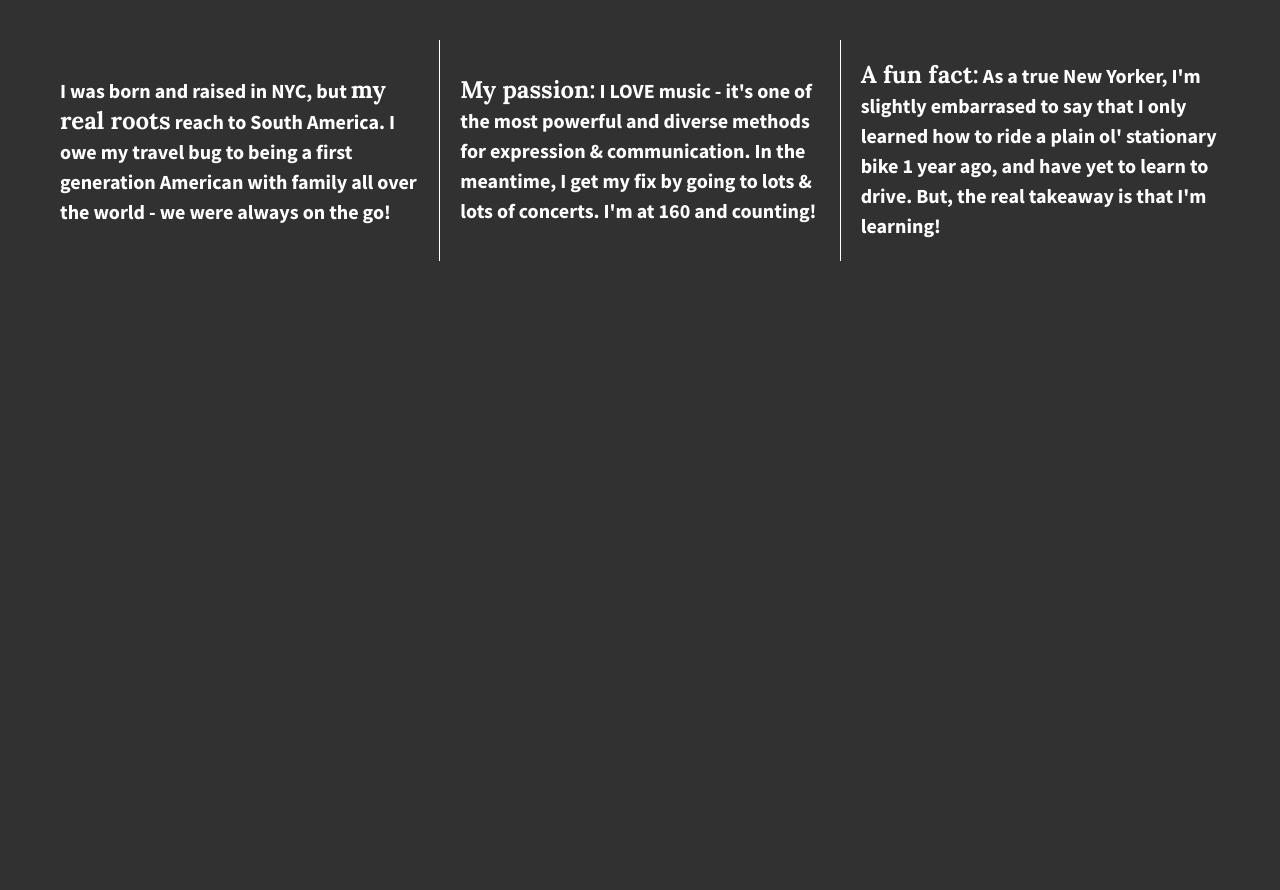
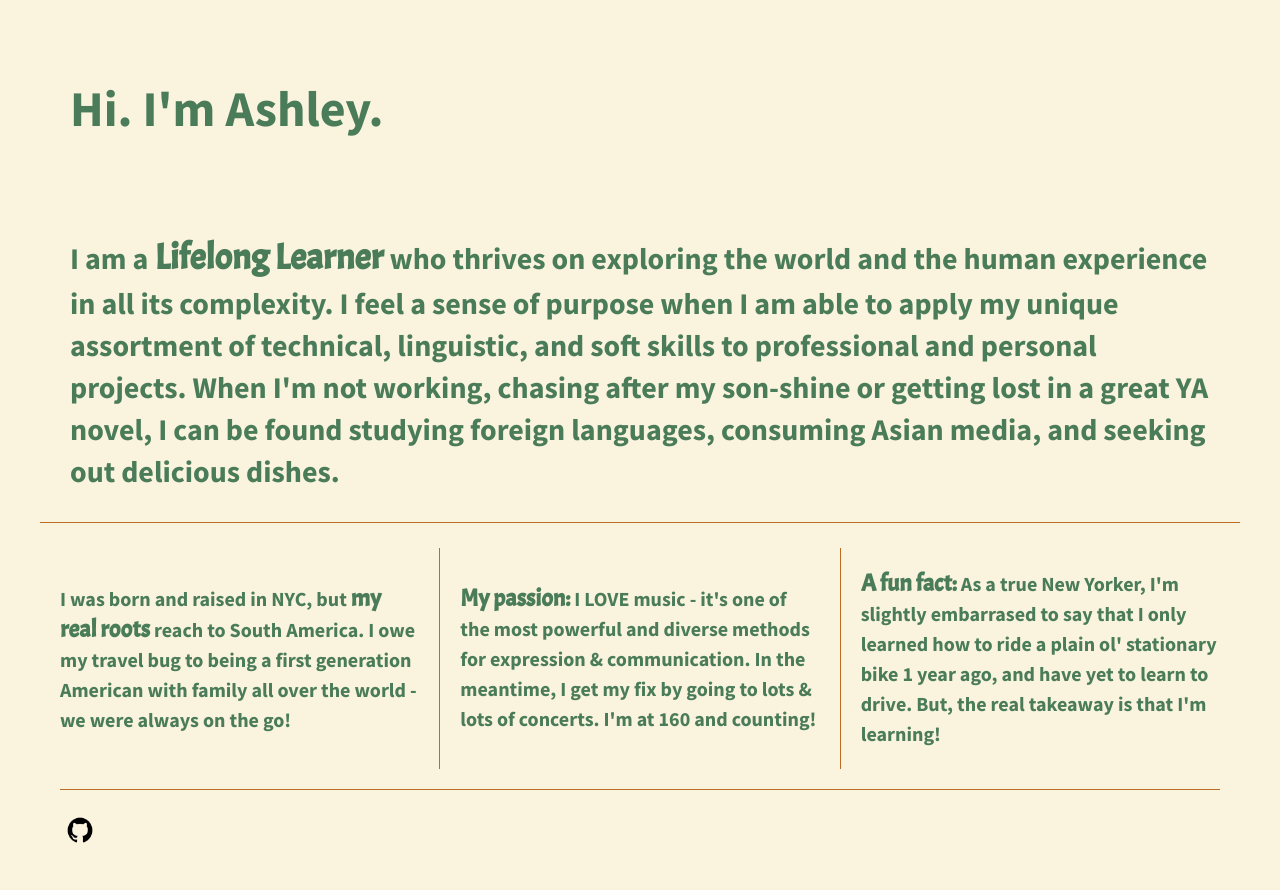
Before and after one commit to ashleyvnhayes/07-divs-flexbox, a plain HTML site: page index.html in a window 1280 px wide. Drawn offline with nearby package versions, Linux system fonts and the light colour scheme.

Commit message:
Updating starter flexbox with my (partial) profile

```diff
--- a/css/main.css
+++ b/css/main.css
@@ -11,7 +11,7 @@
    ========================================================================== */
 
 html {
-    color: #222;
+    color: #4A7C59;
     font-size: 1em;
     line-height: 1.4;
 }
@@ -25,12 +25,12 @@ html {
  */
 
 ::-moz-selection {
-    background: #b3d4fc;
+    background: #FAF3DD;
     text-shadow: none;
 }
 
 ::selection {
-    background: #b3d4fc;
+    background: #FAF3DD;
     text-shadow: none;
 }
 
@@ -97,52 +97,83 @@ textarea {
 
 
 html {
-  background-color: #313131;
+  background-color: #FAF3DD;
   height: 100%;
 }
 
 body {
   font-family: 'Source Sans Pro', sans-serif;
-  padding: 2em;
   font-size: 1.25em;
   height: 100%;
+  padding: 2em;
 }
 
 .wrapper {
   display: flex;
+  font-weight: 700;
   justify-content: space-between;
-  font-weight: 700;
-}
 
-.div-1, .div-2, .div-3 {
-  display: flex;
-  width: 30%;
-  justify-content: center;
-  align-items: center;
-  color: #fff;
-  line-height: 1.5em;
-  font-size: 1em;
-  height: 300px;
-  padding-left: 1em;
-  padding-right: 1em;
-  height: auto;
 }
 
 
-div.div-2   {
-    border-color: dimgrey;
-    border-left: .5px solid;
-    border-right: .5px solid;
+.wrapper h1{
+    font-size: 2.5em;
+    padding-left: 30px;
+
 }
 
-
-.wrapper p span {
-    font-family: 'Lora', serif;
+.wrapper h2 span {
+    font-family: 'Acme', sans-serif;
     font-size: 1.2em;
 }
 
 
+.summary h2 {
+    border-bottom: 1px solid;
+    border-color: #bc6c25;
+    padding: 1em;
 
+}
+
+.div-1, .div-2, .div-3 {
+  align-items: center;
+  color: #4A7C59;
+  display: flex;
+  font-size: 1em;
+  height: auto;
+  justify-content: center;
+  line-height: 1.5em;
+  padding-left: 1em;
+  padding-right: 1em;
+  width: 30%;
+}
+
+
+div.div-2  {
+    border-left: 1px solid;
+    border-right: 1px solid;
+    border-color: #bc6c25;
+}
+
+
+
+.wrapper p span {
+    font-family: 'Acme', sans-serif;
+    font-size: 1.2em;
+}
+
+footer {
+    border-top: 1px solid;
+    border-color: #bc6c25;
+    margin: 1em;
+    width:  100%;
+
+}
+
+.contact img {
+    width: 2em;
+
+}
 /* ==========================================================================
    Helper classes
    ========================================================================== */
--- a/index.html
+++ b/index.html
@@ -13,14 +13,27 @@
         <link rel="stylesheet" href="css/normalize.css">
         <link rel="stylesheet" href="css/main.css">
         <script src="js/vendor/modernizr-2.8.3.min.js"></script>
-        <link href='http://fonts.googleapis.com/css?family=Lora:700' rel='stylesheet' type='text/css'>
+        <link rel="preconnect" href="https://fonts.googleapis.com">
+        <link rel="preconnect" href="https://fonts.gstatic.com" crossorigin>
+        <link href="https://fonts.googleapis.com/css2?family=Acme&display=swap" rel="stylesheet">
         <link href='http://fonts.googleapis.com/css?family=Source+Sans+Pro:400,700' rel='stylesheet' type='text/css'>
     </head>
     <body>
         <!--[if lt IE 8]>
             <p class="browserupgrade">You are using an <strong>outdated</strong> browser. Please <a href="http://browsehappy.com/">upgrade your browser</a> to improve your experience.</p>
         <![endif]-->
-
+        <section class="wrapper">
+            <header class="name">
+                <h1>Hi. I'm Ashley.</h1>
+            </header>
+        </section>
+        <section class="wrapper">
+            <main class="summary">
+                <h2>
+                    I am a <span>Lifelong Learner</span> who thrives on exploring the world and the human experience in all its complexity. I feel a sense of purpose when I am able to apply my unique assortment of technical, linguistic, and soft skills to professional and personal projects. When I'm not working, chasing after my son-shine or getting lost in a great YA novel, I can be found studying foreign languages, consuming Asian media, and seeking out delicious dishes.
+                </h2>
+            </main>
+        </section>
         <section class="wrapper">
             <div class="div-1">
                 <p>I was born and raised in NYC, but <span>my real roots</span> reach to South America. I owe my travel bug to being a first generation American with family all over the world - we were always on the go!</p>
@@ -31,6 +44,11 @@
             <div class="div-3">
                 <p><span>A fun fact:</span> As a true New Yorker, I'm slightly embarrased to say that I only learned how to ride a plain ol' stationary bike 1 year ago, and have yet to learn to drive. But, the real takeaway is that I'm learning!</p>
             </div>
+        </section>
+        <section class="wrapper">
+           <footer class="contact">
+               <p><a href="https://github.com/ashleyvnhayes"><img src="img/github.png"></a>
+           </footer>
         </section>
 
         <script src="https://ajax.googleapis.com/ajax/libs/jquery/1.11.3/jquery.min.js"></script>
```
Also changed, not shown: img/github.png (added), 2 other files.
